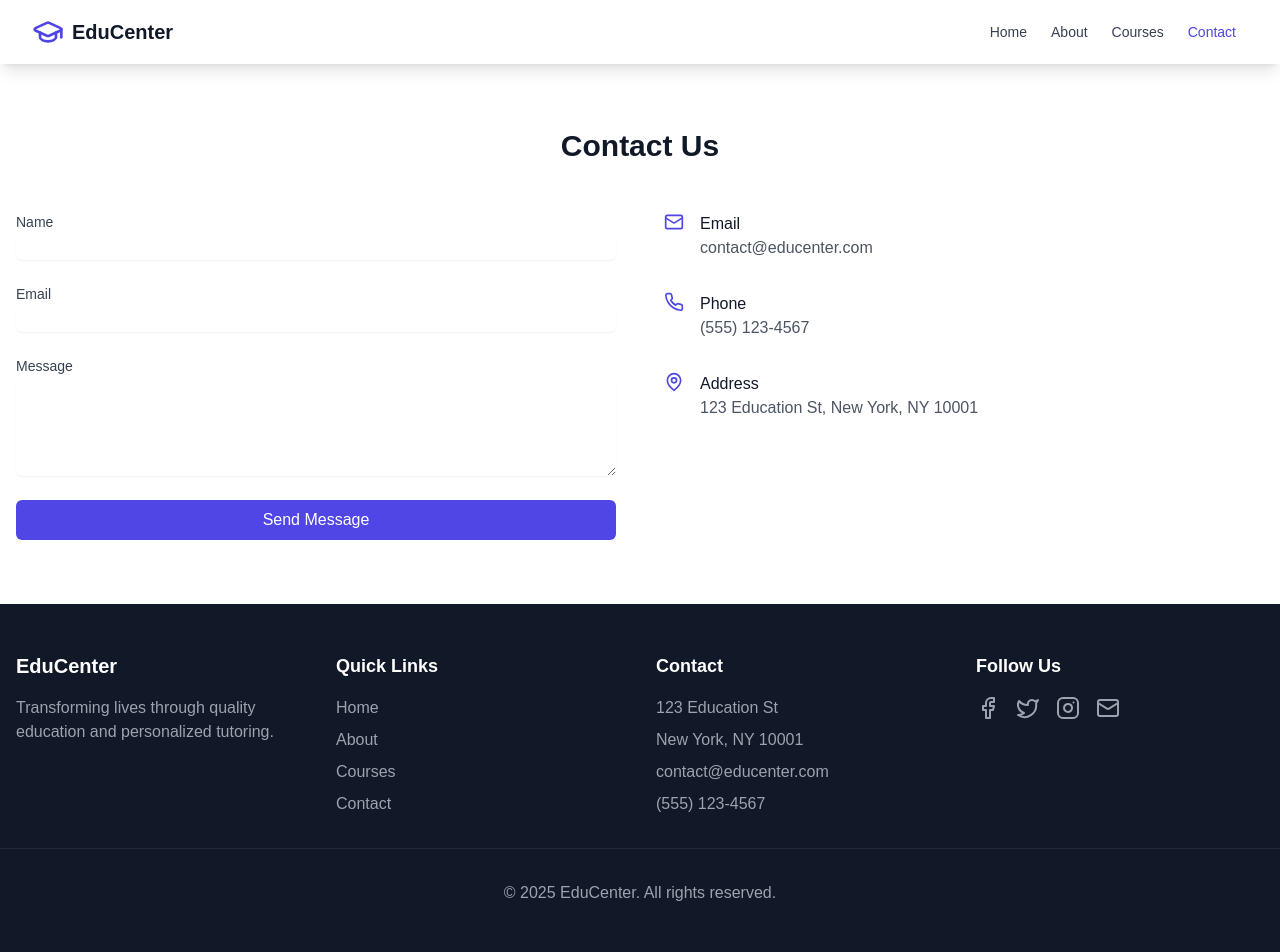
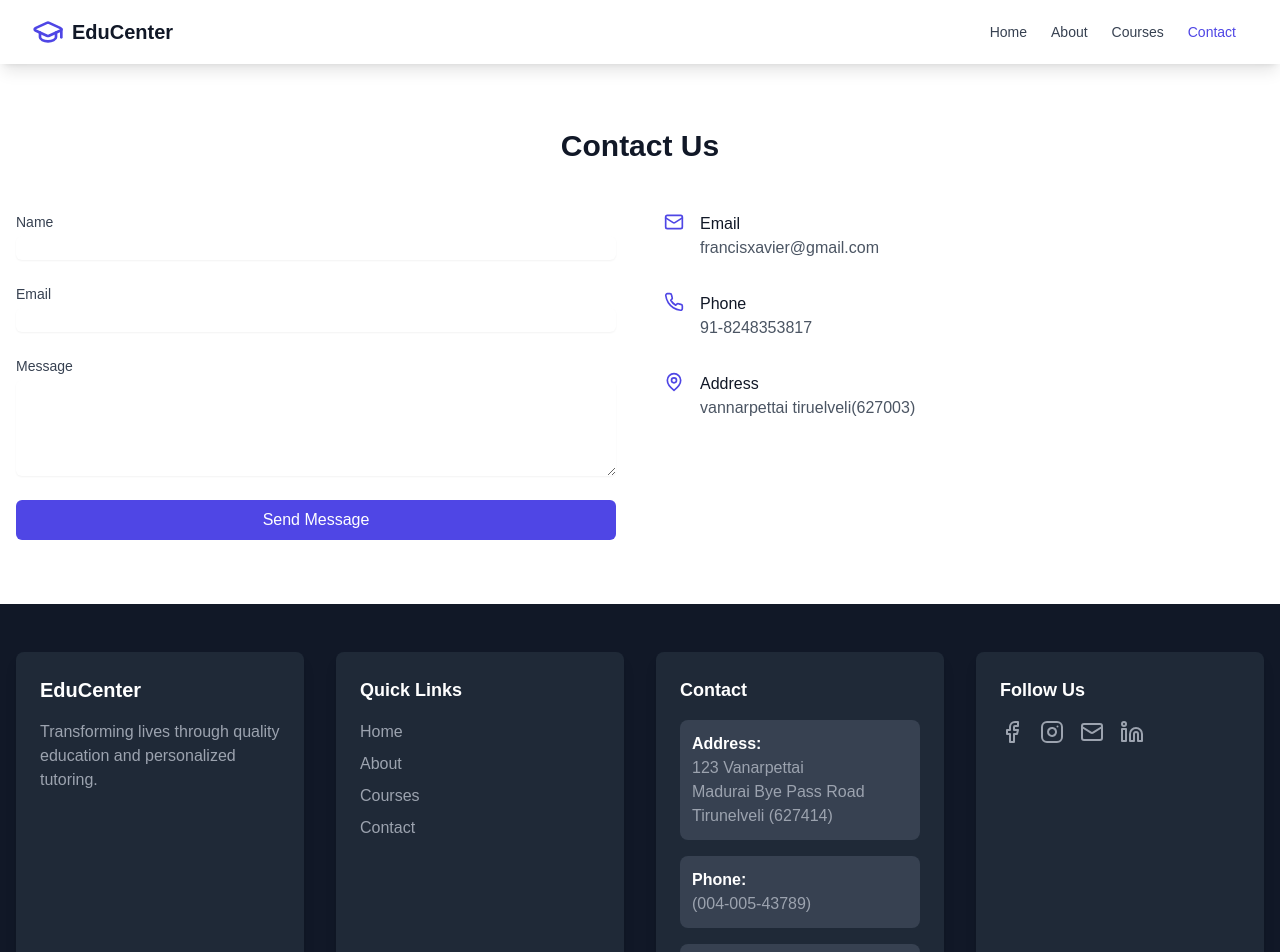
Before and after one commit to selvasaravanaraj/online-tutor, a React (Vite) app: page /contact in a window 1280 px wide. Shown: the top 952 px of the page. Built offline with nearby package versions, Linux system fonts and the light colour scheme.

Commit message:
contentchanged

```diff
--- a/src/components/Footer.tsx
+++ b/src/components/Footer.tsx
@@ -1,18 +1,22 @@
 import React from 'react';
 import { Link } from 'react-router-dom';
-import { Facebook, Twitter, Instagram, Mail } from 'lucide-react';
+import { Facebook, Twitter, Instagram, Mail, Linkedin } from 'lucide-react';
 
 export function Footer() {
+  const handleNavigation = (url: string) => {
+    window.open(url, '_blank'); // Opens the link in a new tab
+  };
+
   return (
     <footer className="bg-gray-900 text-white py-12">
       <div className="max-w-7xl mx-auto px-4 grid grid-cols-1 md:grid-cols-4 gap-8">
-        <div>
+        <div className="bg-gray-800 p-6 rounded-lg shadow-lg">
           <h3 className="text-xl font-bold mb-4">EduCenter</h3>
           <p className="text-gray-400">
             Transforming lives through quality education and personalized tutoring.
           </p>
         </div>
-        <div>
+        <div className="bg-gray-800 p-6 rounded-lg shadow-lg">
           <h4 className="text-lg font-semibold mb-4">Quick Links</h4>
           <ul className="space-y-2">
             <li><Link to="/" className="text-gray-400 hover:text-white">Home</Link></li>
@@ -21,36 +25,62 @@ export function Footer() {
             <li><Link to="/contact" className="text-gray-400 hover:text-white">Contact</Link></li>
           </ul>
         </div>
-        <div>
+        <div className="bg-gray-800 p-6 rounded-lg shadow-lg">
           <h4 className="text-lg font-semibold mb-4">Contact</h4>
-          <ul className="space-y-2 text-gray-400">
-            <li>123 Education St</li>
-            <li>New York, NY 10001</li>
-            <li>contact@educenter.com</li>
-            <li>(555) 123-4567</li>
+          <ul className="space-y-4">
+            <li className="p-3 bg-gray-700 rounded-lg">
+              <span className="font-semibold text-white">Address:</span>
+              <p className="text-gray-400">123 Vanarpettai</p>
+              <p className="text-gray-400">Madurai Bye Pass Road</p>
+              <p className="text-gray-400">Tirunelveli (627414)</p>
+            </li>
+            <li className="p-3 bg-gray-700 rounded-lg">
+              <span className="font-semibold text-white">Phone:</span>
+              <p className="text-gray-400">(004-005-43789)</p>
+            </li>
+            <li className="p-3 bg-gray-700 rounded-lg">
+              <span className="font-semibold text-white">Email:</span>
+              <p className="text-gray-400">support@educationcenter.com</p>
+            </li>
           </ul>
         </div>
-        <div>
+        <div className="bg-gray-800 p-6 rounded-lg shadow-lg">
           <h4 className="text-lg font-semibold mb-4">Follow Us</h4>
           <div className="flex space-x-4">
-            <a href="#" className="text-gray-400 hover:text-white">
+            <button
+              onClick={() => handleNavigation('https://www.facebook.com')}
+              className="text-gray-400 hover:text-white"
+              aria-label="Facebook"
+            >
               <Facebook className="w-6 h-6" />
-            </a>
-            <a href="#" className="text-gray-400 hover:text-white">
-              <Twitter className="w-6 h-6" />
-            </a>
-            <a href="#" className="text-gray-400 hover:text-white">
+            </button>
+            <button
+              onClick={() => handleNavigation('https://www.instagram.com')}
+              className="text-gray-400 hover:text-white"
+              aria-label="Instagram"
+            >
               <Instagram className="w-6 h-6" />
-            </a>
-            <a href="#" className="text-gray-400 hover:text-white">
+            </button>
+            <button
+              onClick={() => handleNavigation('mailto:support@educationcenter.com')}
+              className="text-gray-400 hover:text-white"
+              aria-label="Email"
+            >
               <Mail className="w-6 h-6" />
-            </a>
+            </button>
+            <button
+              onClick={() => handleNavigation('https://www.linkedin.com')}
+              className="text-gray-400 hover:text-white"
+              aria-label="LinkedIn"
+            >
+              <Linkedin className="w-6 h-6" />
+            </button>
           </div>
         </div>
       </div>
       <div className="max-w-7xl mx-auto px-4 mt-8 pt-8 border-t border-gray-800">
         <p className="text-center text-gray-400">
-          © {new Date().getFullYear()} EduCenter. All rights reserved.
+          © {new Date().getFullYear()} EducationCenter. All rights reserved.
         </p>
       </div>
     </footer>
--- a/src/components/contact/ContactInfo.tsx
+++ b/src/components/contact/ContactInfo.tsx
@@ -6,17 +6,17 @@ const contactDetails = [
   {
     icon: <Mail className="w-5 h-5" />,
     label: 'Email',
-    value: 'contact@educenter.com',
+    value: 'francisxavier@gmail.com',
   },
   {
     icon: <Phone className="w-5 h-5" />,
     label: 'Phone',
-    value: '(555) 123-4567',
+    value: '91-8248353817',
   },
   {
     icon: <MapPin className="w-5 h-5" />,
     label: 'Address',
-    value: '123 Education St, New York, NY 10001',
+    value: 'vannarpettai tiruelveli(627003)',
   },
 ];
 
```
